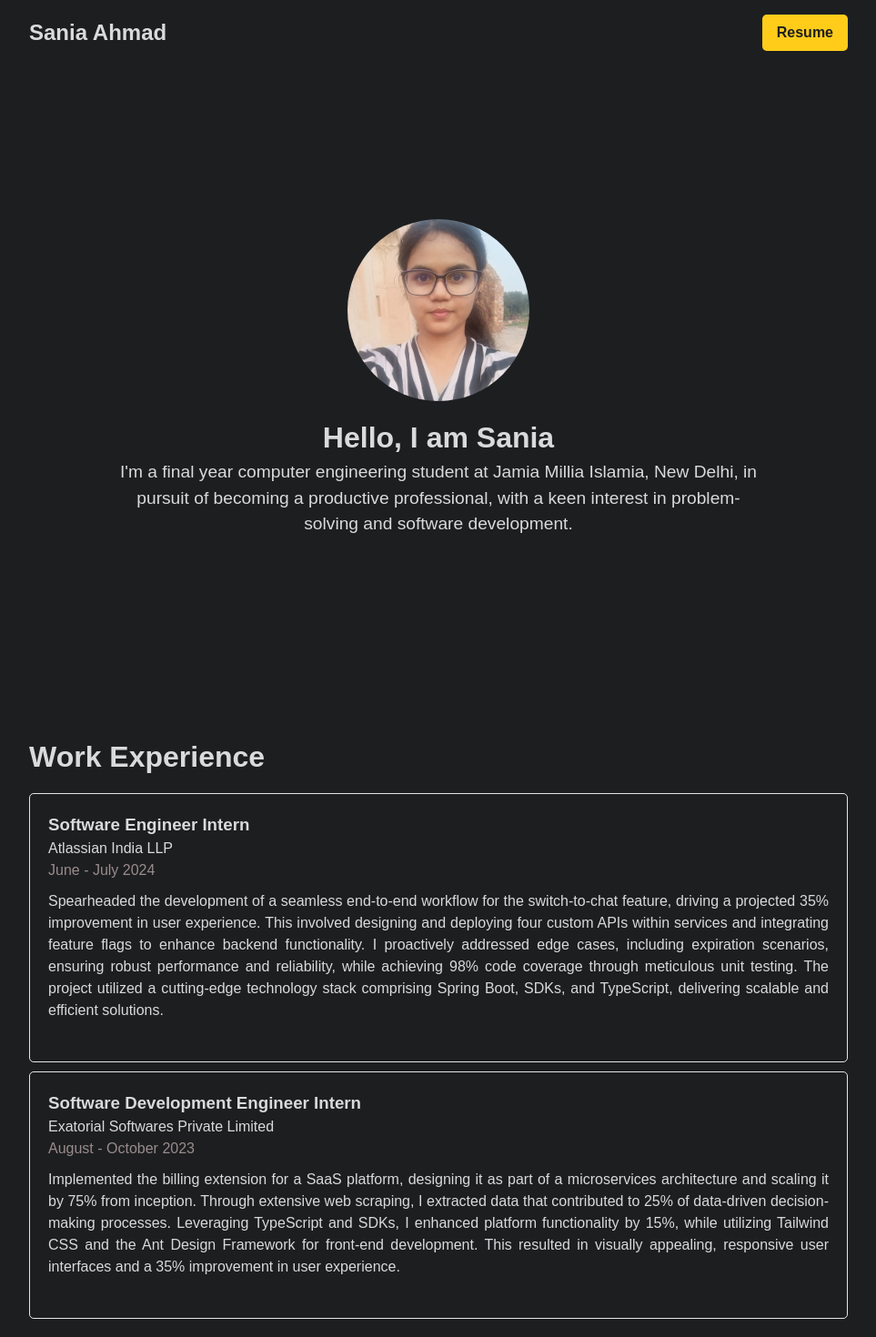
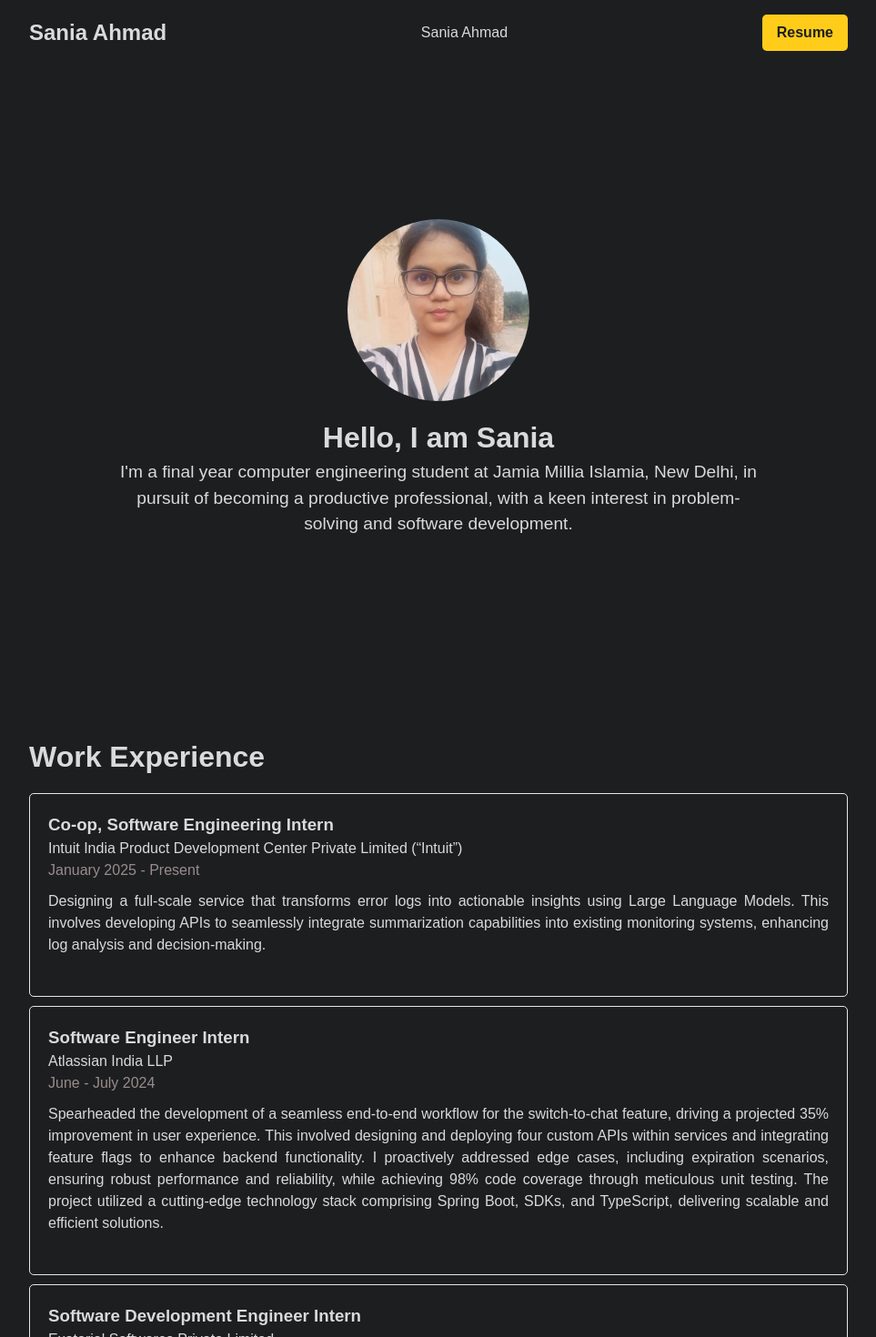
Before and after one commit to saniaahmad6/portfolio-website, a Next.js app: page / in a window 1280 px wide. Shown: the top 1470 px of the page at 91% size, without its empty margins (158-1121 px from the left). Built offline with nearby package versions, Linux system fonts and the light colour scheme.

Commit message:
update-work-exp

```diff
--- a/src/components/Navbar.jsx
+++ b/src/components/Navbar.jsx
@@ -10,7 +10,12 @@ const Navbar = () => {
           Sania Ahmad
         </Link>
       </div>
-      <a href="/Sania_Ahmad_Resume.pdf" target="_blank" className="cta-btn">Resume</a>
+      <div className="">
+        <Link href="experience">
+          Sania Ahmad
+        </Link>
+      </div>
+      <a href="/Sania_Ahmad_Resume_.pdf" target="_blank" className="cta-btn">Resume</a>
     </div>
   )
 }
--- a/src/constants/data.js
+++ b/src/constants/data.js
@@ -1,5 +1,12 @@
 const userData = {
     experience: [
+        {
+            title: "Co-op, Software Engineering Intern",
+            company: "Intuit India Product Development Center Private Limited (“Intuit”)",
+            year: "January 2025 - Present",
+            companyLink: "https://www.intuit.com/in/",
+            desc: "Designing a full-scale service that transforms error logs into actionable insights using Large Language Models. This involves developing APIs to seamlessly integrate summarization capabilities into existing monitoring systems, enhancing log analysis and decision-making."
+        },
         {
             title: "Software Engineer Intern",
             company: "Atlassian India LLP",
```
Also changed, not shown: 1 other file (tests, documents, lock files or other folders).
